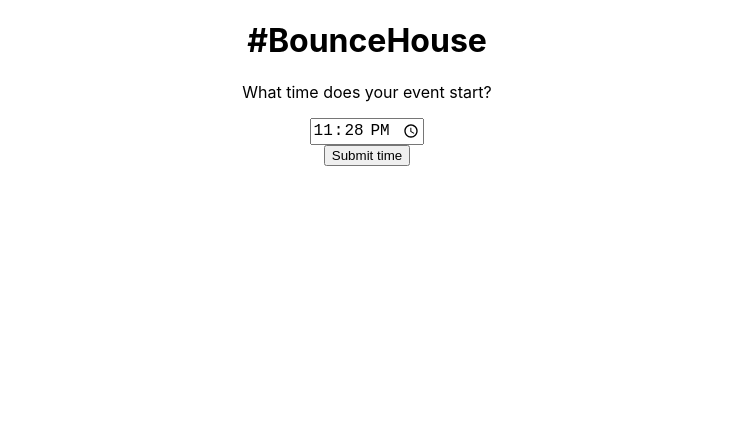
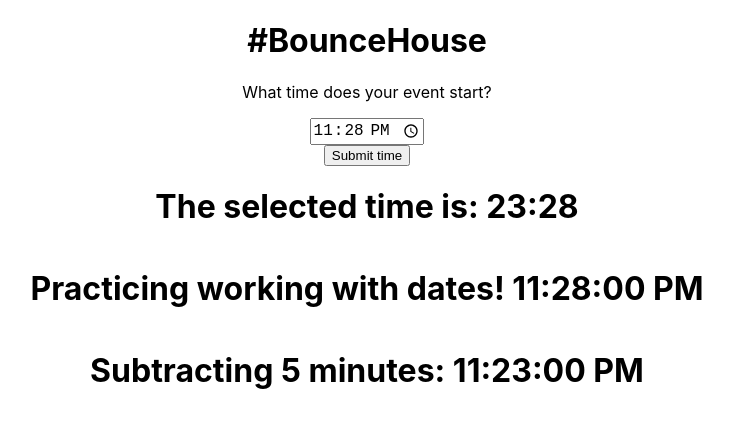
Before and after one commit to keithlwill/duketf-warmup, a React (Create React App) app: page / in a window 1280 px wide. Shown: the top 428 px of the page, without its empty margins (273-1006 px from the left). Built offline with nearby package versions, Linux system fonts and the light colour scheme.

Commit message:
can now grab date from selector and subtract time from it

```diff
--- a/src/App.css
+++ b/src/App.css
@@ -12,7 +12,13 @@
   padding-bottom: 1rem;
 }
 
-.TimeSelector {
+.TimeReturner {
+  display: flex;
+  flex-direction: column;
+  align-items: center;
+}
+
+.TimeInput {
   display: flex;
   flex-direction: column;
   align-items: center;
--- a/src/App.js
+++ b/src/App.js
@@ -1,13 +1,14 @@
 import logo from './logo.svg';
 import './App.css';
 import Header from './components/Header';
+import TimeReturner from './components/TimeReturner';
 import TimeSelector from './components/TimeSelector';
 
 function App() {
   return (
     <div className = "App">
       <Header/>
-      <TimeSelector/>
+      <TimeReturner/>
     </div>
   );
 }
--- a/src/components/Header.js
+++ b/src/components/Header.js
@@ -1,6 +1,6 @@
 import React from 'react'
 
-export default function TimeSelector() {
+export default function Header() {
     return (
         <h1>#BounceHouse</h1>
     );
--- /dev/null
+++ b/src/components/TimeReturner.js
@@ -0,0 +1,61 @@
+import { render } from '@testing-library/react';
+import React from 'react'
+
+const d = new Date();
+let localHours = d.getHours();
+let localMinutes = d.getMinutes();
+
+let localTime = localHours + ":" + localMinutes;
+
+
+class TimeReturner extends React.Component {
+
+    state = {
+        eventStartTime: localTime
+    }
+
+    timeConversion = (time) => {
+        let defaultDate = "December 25, 2000"
+        let modifiedTime = time + ":00"
+        let compatibleDate = defaultDate + " " + modifiedTime
+        let dateObject = new Date(compatibleDate);
+
+        return dateObject.toLocaleTimeString();
+    }
+
+    subtractTime = (time, mins) => {
+        let defaultDate = "December 25, 2000"
+        let modifiedTime = time + ":00"
+        let compatibleDate = new Date(defaultDate + " " + modifiedTime)
+
+        let ms = compatibleDate.getTime()
+
+        let subtraction = ms - (mins * 60000)
+
+        let subDate = new Date(subtraction)
+
+        return subDate.toLocaleTimeString();
+
+    }
+
+    handleTimeChange = (event) => {
+        this.setState(
+            {eventStartTime: event.target.value}
+        )
+    }
+
+    render() {
+        return(
+            <form className = "TimeInput">
+                <label id = "label">What time does your event start?</label>
+                <input id = "TimeInput" type="time" defaultValue = {localTime} onChange = {this.handleTimeChange}></input>
+                <input type = "submit" value = "Submit time"></input>
+                <h1>The selected time is: {this.state.eventStartTime}</h1>
+                <h1>Practicing working with dates! {this.timeConversion(this.state.eventStartTime)}</h1>
+                <h1>Subtracting 5 minutes: {this.subtractTime(this.state.eventStartTime, 5)}</h1>
+            </form>
+        )
+    }
+}
+
+export default TimeReturner;
```
Also changed, not shown: src/components/Activity.js (added, +15 -0 lines).
